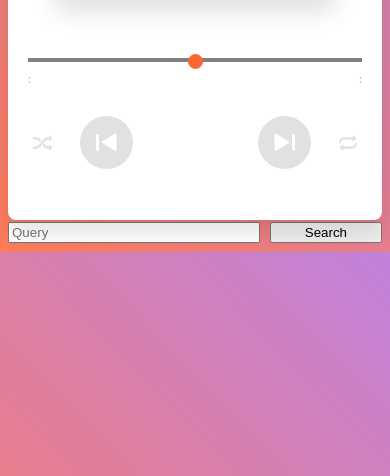
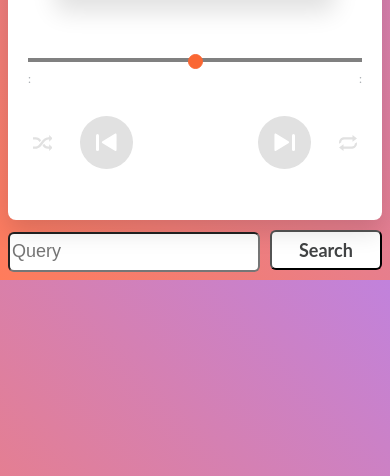
Before and after one commit to 4kind/beetsplug-tarkus, a Python web app: template templates/index.html in a window 390 px wide. Shown: the part 368-844 px from the top of the page. Run offline with Jinja, Linux system fonts and the light colour scheme; the template is opened without the code that fills it, so the values that code supplies are empty.

Commit message:
improve control on touch devices

```diff
--- a/static/tarkus.css
+++ b/static/tarkus.css
@@ -644,6 +644,13 @@ div.album-to-add {
     border-radius: 6px;
     background-color: white;
     width: 100%;
+    min-height: 20px;
+}
+
+div.album-to-add.no-songs-found {
+    width: calc(100% - 20px);
+    padding: 10px;
+    min-height: 20px;
 }
 
 div.album-to-add .album-art {
@@ -748,11 +755,21 @@ body div.example-container div.right {
 input#query {
     width: calc(70% - 10px);
     margin-right: 10px;
+    height: 40px;
+    border-radius: 6px;
+    font-size: 18px;
 }
 
 button#queryBtn {
     width: 30%;
     cursor: pointer;
+    height: 40px;
+    border-radius: 6px;
+    background-color: white;
+    font-size: 18px;
+    color: #414344;
+    font-family: "Lato", sans-serif;
+    font-weight: bold;
 }
 
 @media screen and (max-width: 39.9375em) {
@@ -765,6 +782,7 @@ button#queryBtn {
     }
 
     body div.example-container div.right {
+        margin-top: 10px;
         width: 100%;
     }
 }
```
Also changed, not shown: static/tarkus.js (+68 -23 lines).
